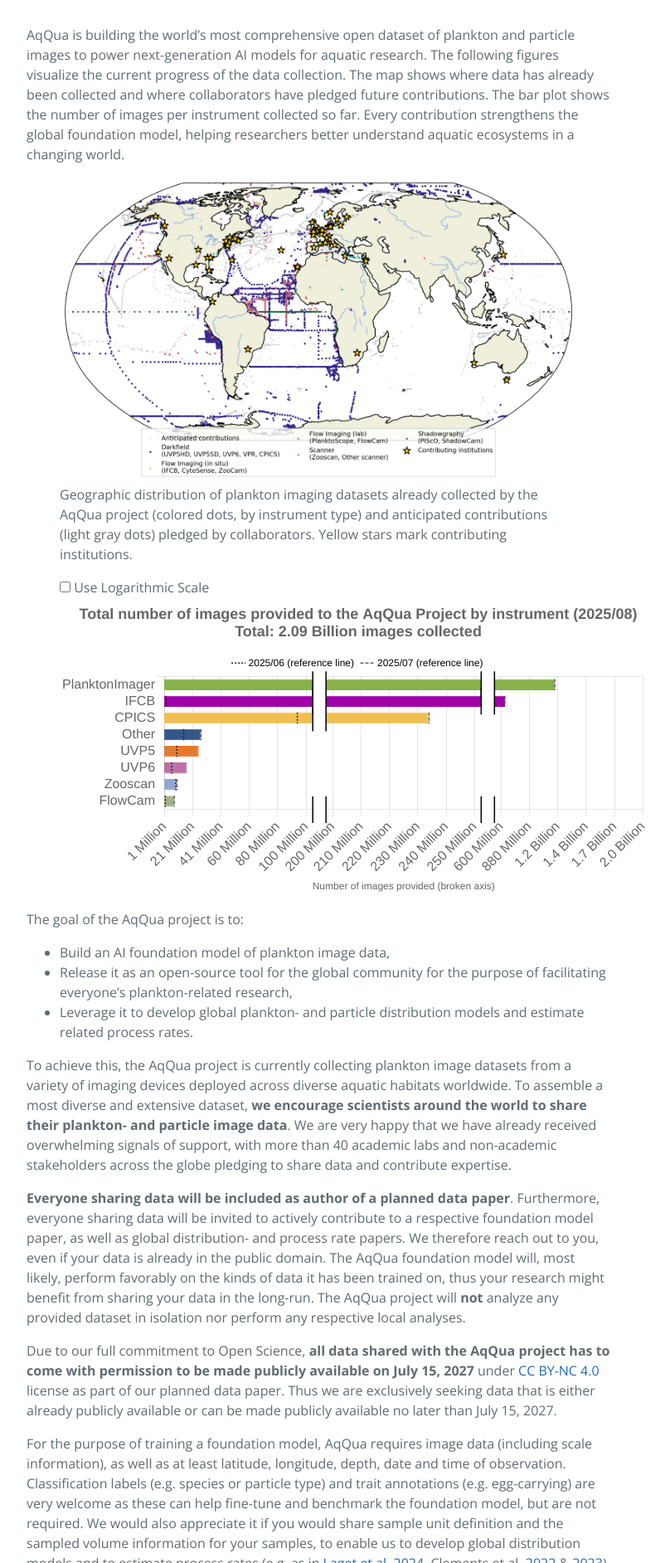
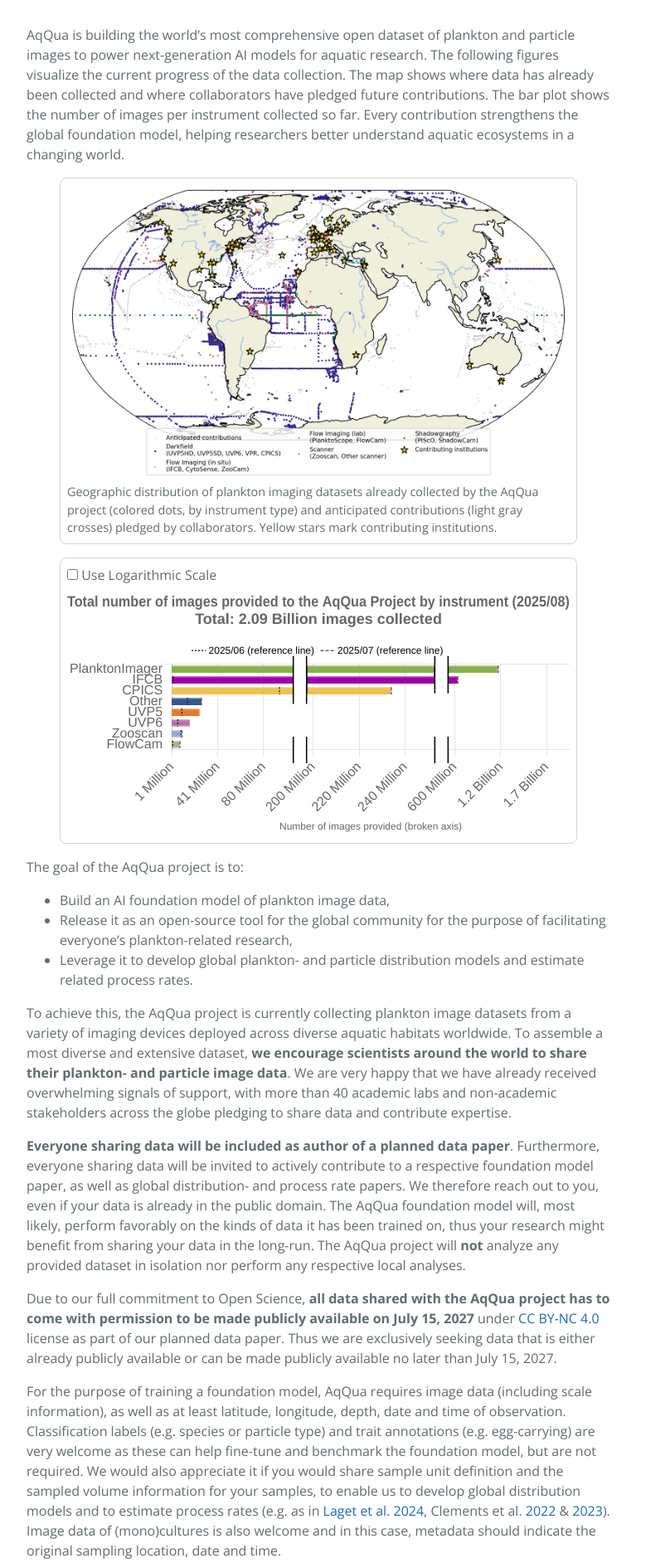
Before and after one commit to Kainmueller-Lab/aqqua, a Jekyll site: the page built from data_collection.md, in a window 1280 px wide. Shown: the part 508-2392 px from the top of the page at 83% size, without its empty margins (256-1064 px from the left). Built offline with Jekyll 4.4.1, drawn with Linux system fonts in a browser that asks for light colours.

Commit message:
Update figcaption text for clarity and adjust canvas container width in data collection page

```diff
--- a/assets/css/style.scss
+++ b/assets/css/style.scss
@@ -33,3 +33,14 @@ details summary {
   details[open] summary::before {
     transform: rotate(90deg);
   }
+
+figure {
+  padding: 0.5em;
+  border: 1px solid lightgray;
+  border-radius: 0.5em;
+  overflow: auto;
+}
+
+figcaption {
+  font-size: 90%;
+}
--- a/data_collection.md
+++ b/data_collection.md
@@ -11,7 +11,7 @@ Every contribution strengthens the global foundation model, helping researchers
 
 <figure>
   <img src="./assets/map-promised-gathered.png" alt="World map showing locations of collected plankton imaging datasets, anticipated contributions, and contributing institutions."/>
-  <figcaption>Geographic distribution of plankton imaging datasets already collected by the AqQua project (colored dots, by instrument type) and anticipated contributions (light gray dots) pledged by collaborators. Yellow stars mark contributing institutions.</figcaption>
+  <figcaption>Geographic distribution of plankton imaging datasets already collected by the AqQua project (colored dots, by instrument type) and anticipated contributions (light gray crosses) pledged by collaborators. Yellow stars mark contributing institutions.</figcaption>
 </figure>
 
 <figure>
@@ -25,8 +25,8 @@ Every contribution strengthens the global foundation model, helping researchers
     Use Logarithmic Scale
     </label>
 
-    <div style="display: flex;justify-content: center; min-width:720px; min-height:360px;">
-    <canvas id="canvas"></canvas>
+    <div style="display: flex;justify-content: center; width: 100%;">
+        <canvas id="canvas"></canvas>
     </div>
 
 </figure>
```
